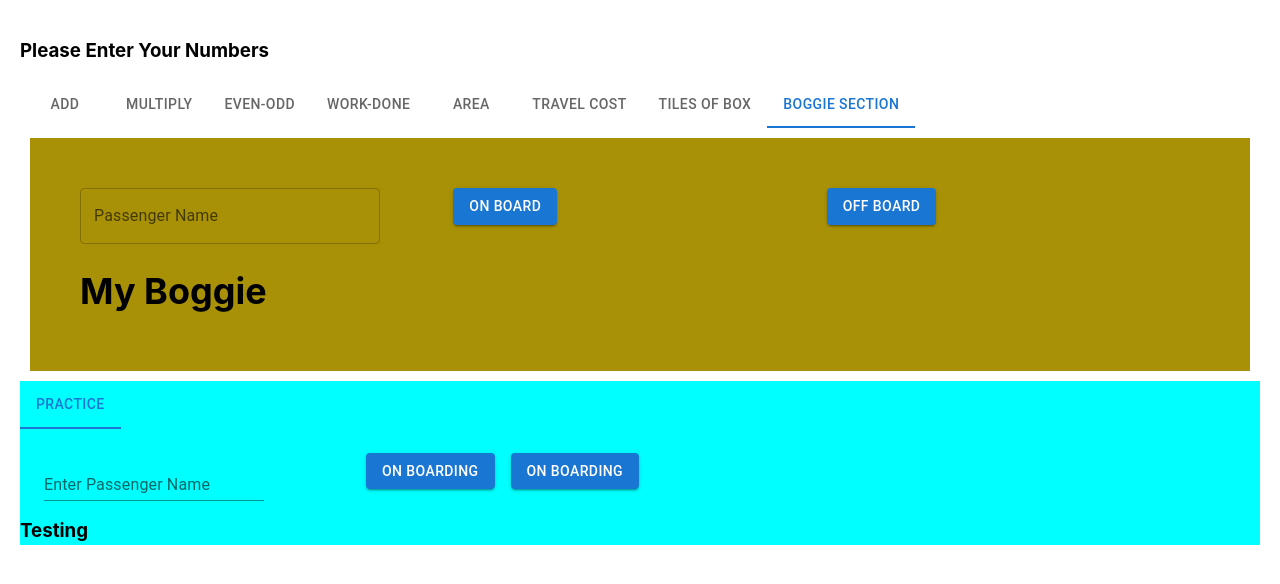
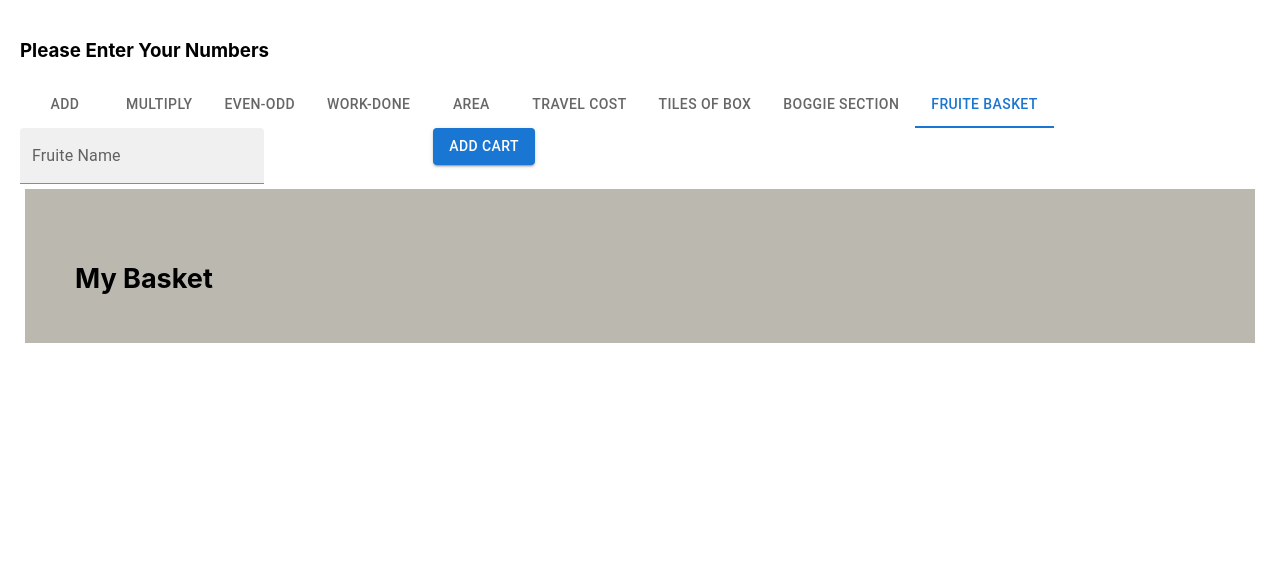
Before and after one commit to Zuber-Ahmed/algo-app, a React (Create React App) app: page / in a window 1280 px wide. Shown: the top 584 px of the page. Built offline with nearby package versions, Linux system fonts and the light colour scheme.

Commit message:
commited of 29-05-22

```diff
--- a/src/App.js
+++ b/src/App.js
@@ -1,6 +1,6 @@
 import './App.css';
 import { Home } from "./components/Home";
-import { Test } from './components/test';
+// import { Test } from './components/test';
 import "./components/Common.css"
 import React from "react";
 
@@ -8,7 +8,7 @@ const App=()=> {
   return (
     <div className="main">
       <Home/>
-      <Test/>
+      {/* <Test/> */}
 
     </div>
   );
--- a/src/components/Boggie.jsx
+++ b/src/components/Boggie.jsx
@@ -24,22 +24,21 @@ export const Boggie = () => {
         </Grid>
         <Grid item xs={4}>
           <Button variant="contained" onClick={handelOnBoard}>
-            ON Board{" "}
+            ON Board
           </Button>
         </Grid>
         <Grid item xs={4}>
           <Button variant="contained" onClick={handelOffBoarding}>
-            OFF Board{" "}
+            OFF Board
           </Button>
         </Grid>
       </Grid>
-      <h1>My Boggie</h1>
-      <Grid container spacing={2}>
+      <h1>Welcome</h1>
+      <Grid container spacing={1}>
         {passData.map((item) => (
-          <Grid item xs={4}>
-            <Grid item spacing={2}>
+          <Grid item>
+              {/* {alert("Confirm boarding"+item)} */}
               {item}
-            </Grid>
           </Grid>
         ))}
       </Grid>
--- a/src/components/Common.css
+++ b/src/components/Common.css
@@ -13,13 +13,14 @@
     margin: 10px;
 }
 .sub2{
-    margin: 10px;
-    background-color: rgb(169, 145, 7);
+    margin: 5px;
+    background-color: rgb(186, 184, 175);
     /* color: white; */
     padding: 50px;
     font-weight: bold;
     font-size: large;
 }
+
 .test{
     background-color: aqua;
 }
@@ -28,3 +29,7 @@
     font-weight: bold;
     font-size: 22px;
 }
+.sub3{
+    background-color: rgb(120, 120, 120);
+    color: white;
+}
--- a/src/components/ContainerManager.jsx
+++ b/src/components/ContainerManager.jsx
@@ -8,9 +8,10 @@ import { Area } from "./Area";
 import { Mileag } from "./Mileage";
 import { TilesBox } from "./TilesBox";
 import { Boggie } from "./Boggie";
+import { FruiteBasket } from "./FruiteBasket";
 
 export const ContainerManager = () => {
-  const [val, setVal] = useState("Boggie");
+  const [val, setVal] = useState("FruiteBasket");
 
   return (
     <div>
@@ -23,6 +24,7 @@ export const ContainerManager = () => {
         <Tab value="Travel Cost" label="Travel Cost" />
         <Tab value="Tilesbox" label="Tiles of Box" />
         <Tab value="Boggie" label="Boggie Section" />
+        <Tab value="FruiteBasket" label="Fruite Basket" />
       </Tabs>
       {val === "add" && <Sum/>}
       {val === "mul" && <Multi/>}
@@ -32,6 +34,7 @@ export const ContainerManager = () => {
       {val === "Travel Cost" && <Mileag/>}
       {val === "Tilesbox" && <TilesBox/>}
       {val === "Boggie" && <Boggie/>}
+      {val === "FruiteBasket" && <FruiteBasket/>}
     </div>
   );
 };
--- a/src/components/Even.jsx
+++ b/src/components/Even.jsx
@@ -9,7 +9,6 @@ export const Even=()=>{
 
             <Grid item xs={2}>
                 <TextField label="Your Number" variant="standard" onChange={(e)=>setNum(e.target.value)}>
-
                 </TextField>
             </Grid>
             <Grid item>
--- /dev/null
+++ b/src/components/FruiteBasket.jsx
@@ -0,0 +1,78 @@
+import React, { useState } from "react";
+import {
+  Button,
+  Grid,
+  TextField,
+  Card,
+  CardContent,
+  Alert,
+} from "@mui/material";
+
+export const FruiteBasket = () => {
+  const [fName, setFname] = useState("");
+  const [fData, setFdata] = useState([]);
+  const [isExceed, setIsExceed] = useState(false);
+  const [isBlank, setIsBlank] = useState(false);
+
+
+  const handelAddFruite = () => {
+
+      if(fName===""){
+        setIsBlank(true)
+      }else
+      if (fData.length < 7) {
+            setFdata([...fData, fName]);
+            setFname('')
+            setIsBlank(false)
+
+     }else {
+
+      setIsExceed(true);
+    }
+  };
+  const handelRemove = (fruite) => {
+    let filtered = fData.filter((item) => item !== fruite);
+    setFdata(filtered);
+    setIsExceed(false);
+
+  };
+
+  return (
+    <div>
+      <Grid container>
+        <Grid item xs={4}>
+          <TextField
+            variant="filled"
+            label="Fruite Name"
+            value={fName}
+            onChange={(e) => setFname(e.target.value)}
+          ></TextField>
+        </Grid>
+        <Grid item xs={3}>
+          <Button variant="contained" onClick={handelAddFruite}>
+            Add Cart
+          </Button>
+          <Grid />
+        </Grid>
+      </Grid>
+      <div className="sub2">
+        <h2>My Basket</h2>
+        <Grid container spacing={3}>
+          {fData.map((item) => (
+            <Grid item>
+              <Card onDoubleClick={() => handelRemove(item)}>
+                <CardContent>{item}</CardContent>
+              </Card>
+            </Grid>
+          ))}
+        </Grid>
+      </div>
+      {isExceed && (
+        <Alert severity="info">Sorry! Please Consumed Purchased Fruits</Alert>
+      )}
+      {isBlank  &&(
+          <Alert severity="warning">Please input valid name</Alert>
+      )}
+    </div>
+  );
+};
--- a/src/components/Home.jsx
+++ b/src/components/Home.jsx
@@ -1,6 +1,4 @@
 import React from "react";
-import { Sum } from "../Algebra/Sum";
-// import {SimpleBackdrop} from "../Algebra/Sum"
 import { ContainerManager } from "./ContainerManager";
 
 export const Home=()=>{
--- a/src/components/TilesBox.jsx
+++ b/src/components/TilesBox.jsx
@@ -1,6 +1,5 @@
 import React, { useState } from "react";
 import { Grid, TextField } from "@mui/material";
-import { fontWeight, style } from "@mui/system";
 
 export const TilesBox=()=>{
     const[widthOfHall,setWidthOfHall]=useState(0)
--- a/src/components/test.jsx
+++ b/src/components/test.jsx
@@ -9,7 +9,7 @@ export const Test=()=>{
 
     const handelOnBoard=()=>{
         setPdata([...pdata, pname])
-        console.log(setPName)
+        // console.log(setPName)
     }
     const handelOffBoard=()=>{
         const filtered=pdata.filter((item)=> item!==pname);
@@ -31,7 +31,6 @@ export const Test=()=>{
                     <Button variant="contained" sx={{marginLeft:2}} onClick={handelOffBoard}>ON Boarding</Button>
                 </Grid>
             </Grid>
-            <h3>Testing</h3>
             <Grid container spacing={2}>
             {pdata.map((item)=>
             <Grid item xs={3} className="result" sx={{margin:2}}>
```
Also changed, not shown: src/Algebra/Sum.jsx (+1 -22 lines).
